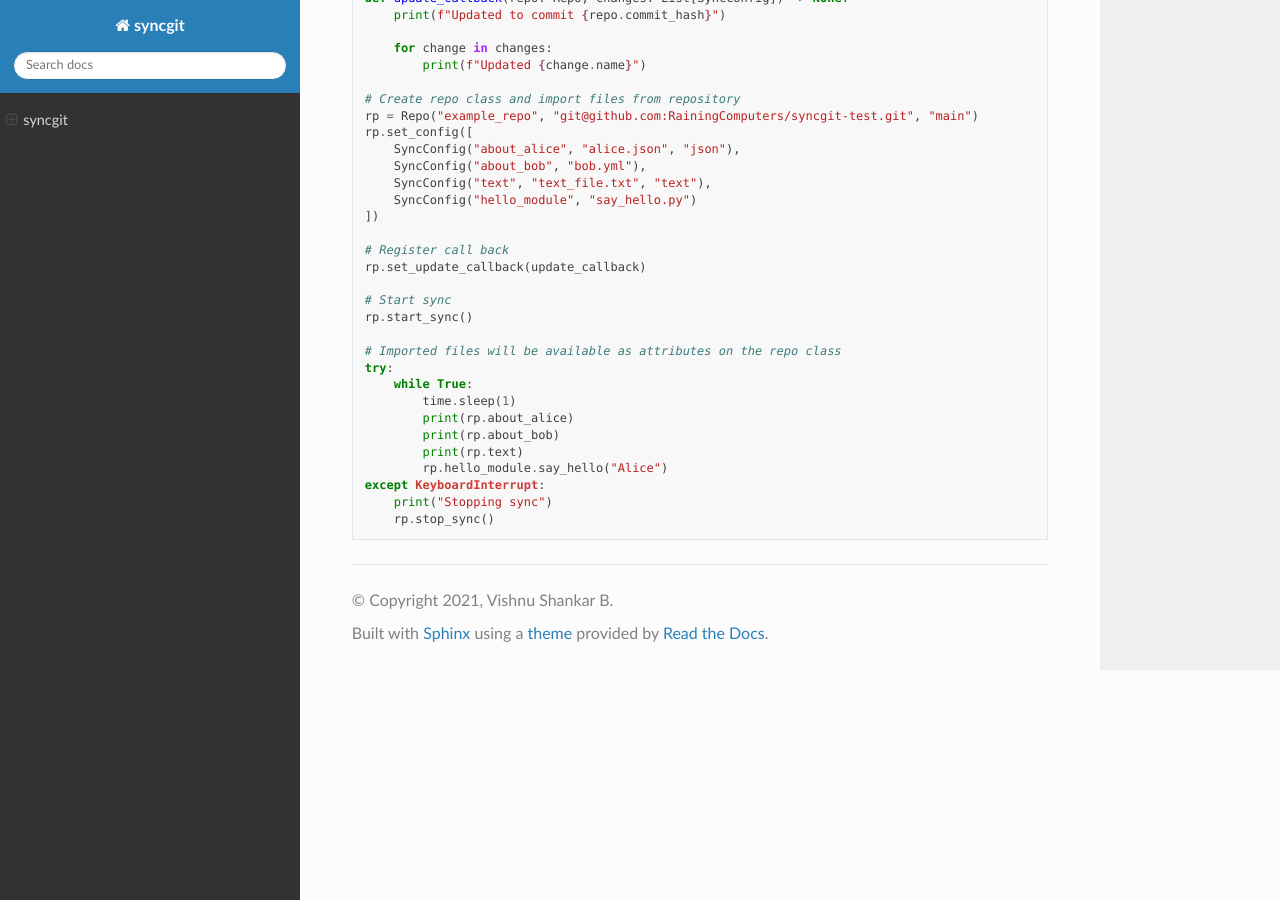
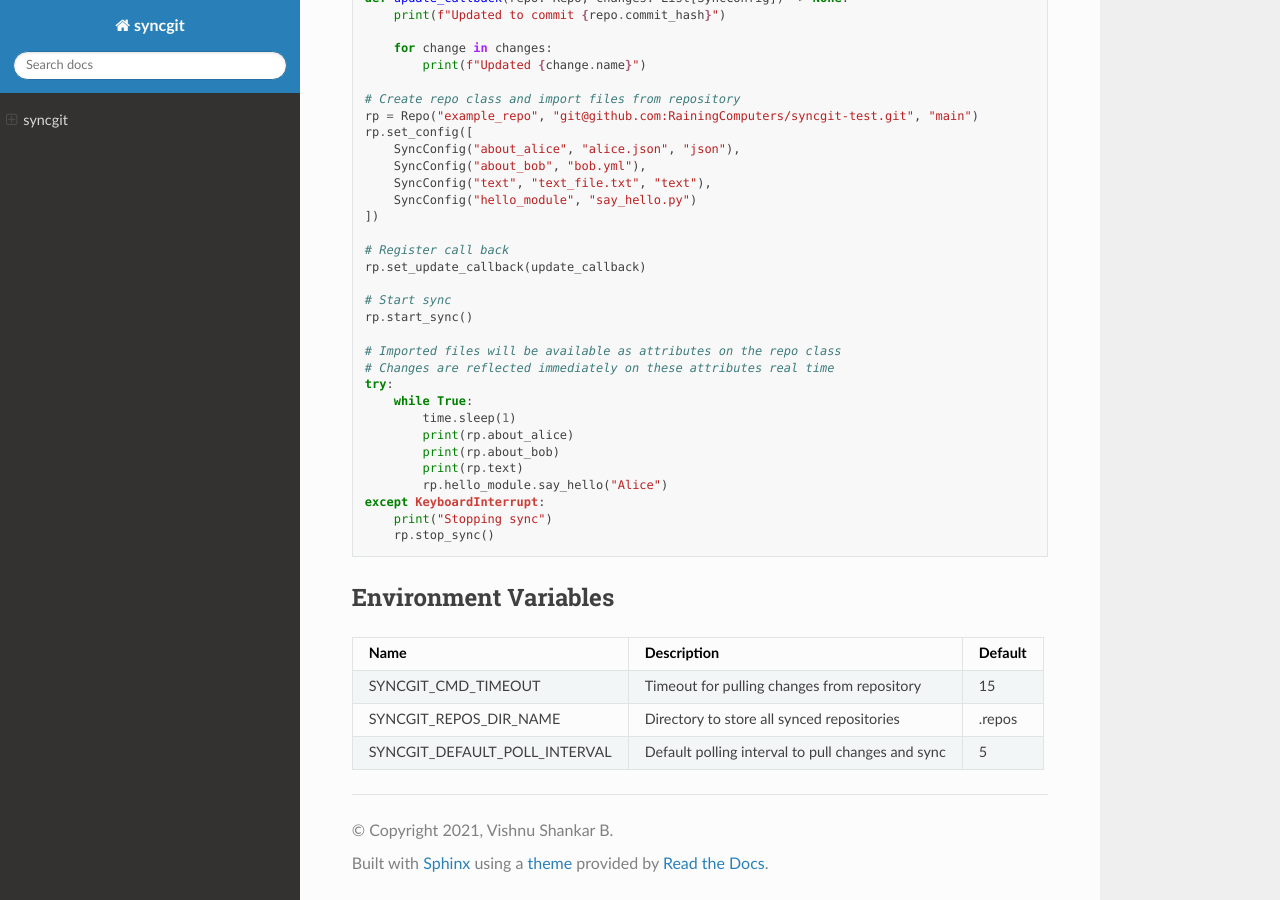
Before and after one commit to RainingComputers/syncgit, a Sphinx documentation site: the page built from docs/index.rst, in a window 1280 px wide and 900 px high, scrolled down 1402 px. Built offline with Sphinx 7.4.7 and the Read the Docs theme 2.0.0, drawn with Linux system fonts in a browser that asks for light colours.

Commit message:
Cleaned up docs

```diff
--- a/docs/index.rst
+++ b/docs/index.rst
@@ -102,6 +102,7 @@ Example
    rp.start_sync()
 
    # Imported files will be available as attributes on the repo class
+   # Changes are reflected immediately on these attributes real time
    try:
        while True:
            time.sleep(1)
@@ -112,3 +113,25 @@ Example
    except KeyboardInterrupt:
        print("Stopping sync")
        rp.stop_sync()
+
+Environment Variables
+---------------------
+
+.. list-table::
+   :header-rows: 1
+
+   * - Name
+     - Description
+     - Default
+
+   * - SYNCGIT_CMD_TIMEOUT
+     - Timeout for pulling changes from repository
+     - 15
+
+   * - SYNCGIT_REPOS_DIR_NAME
+     - Directory to store all synced repositories
+     - .repos
+
+   * - SYNCGIT_DEFAULT_POLL_INTERVAL
+     - Default polling interval to pull changes and sync
+     - 5
--- a/setup.py
+++ b/setup.py
@@ -5,7 +5,7 @@ with open("README.md", "r") as f:
 
 setuptools.setup(
     name="syncgit",
-    version="0.3.4",
+    version="0.4.4",
     author="RainingComputers",
     author_email="vishnu.vish.shankar@gmail.com",
     description="Sync python dicts, strings ad modules to git repository.",
```
Also changed, not shown: README.md (+2 -1 lines), 4 other files.
